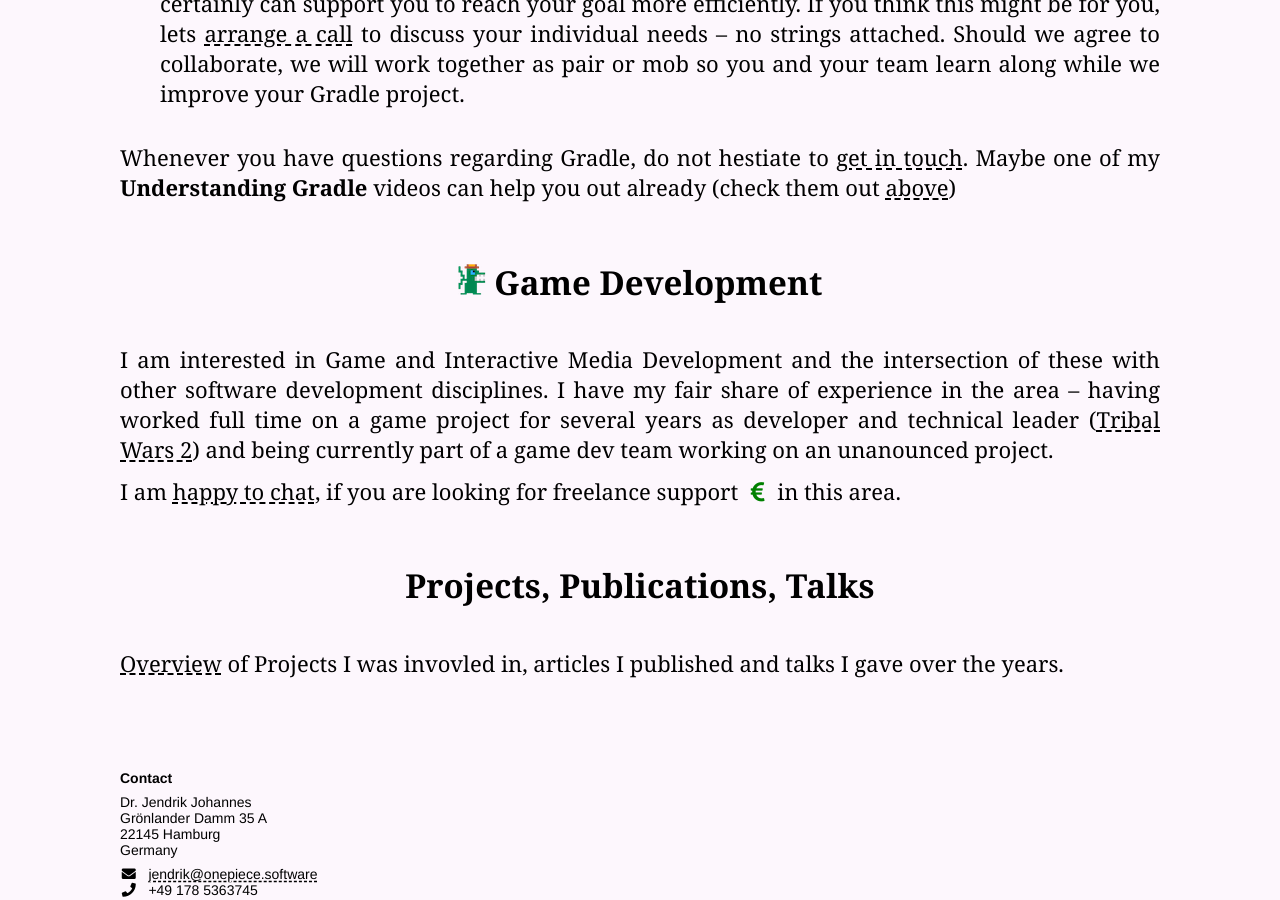
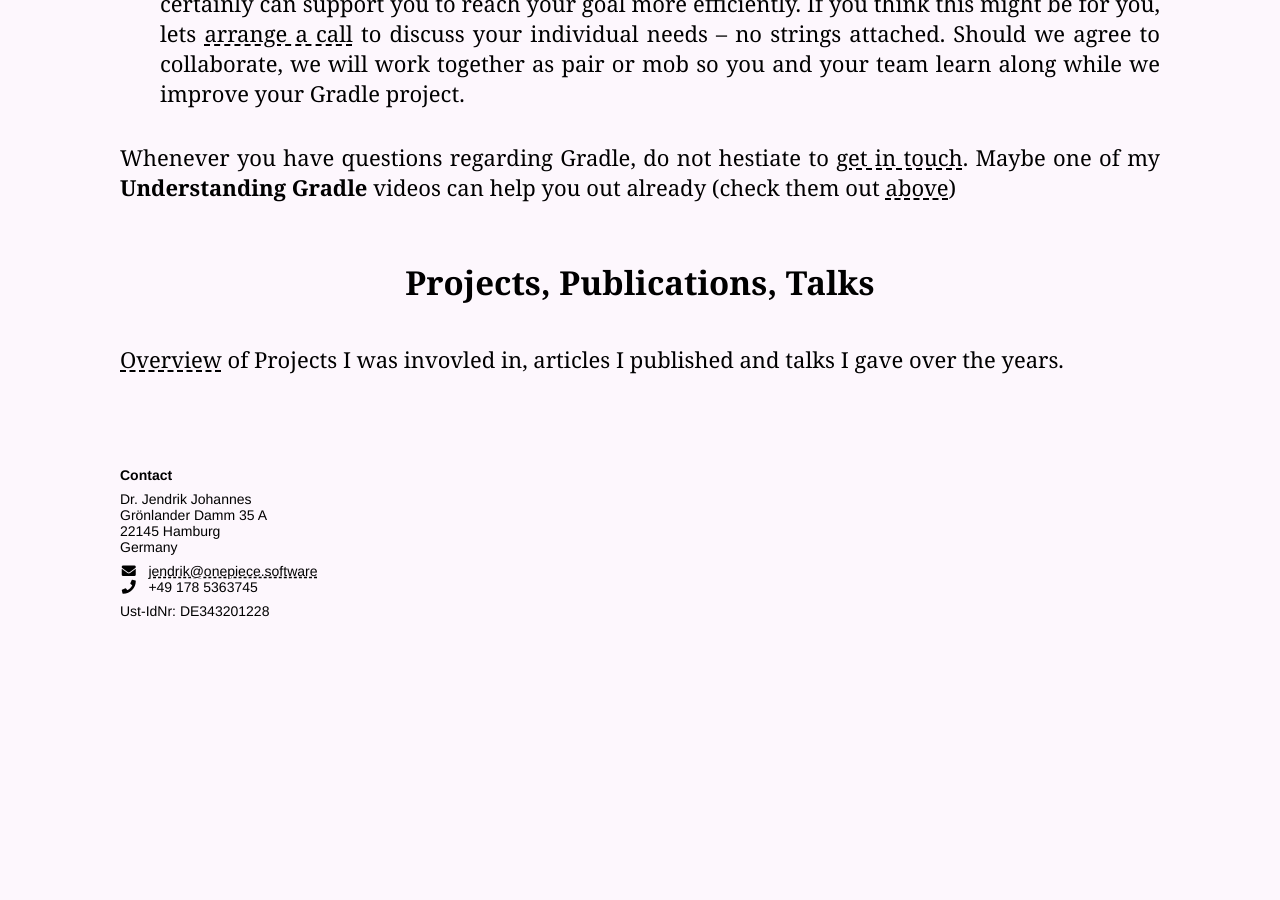
Before and after one commit to OnepieceSoftware/onepiecesoftware.github.io, a Jekyll site: the page index.html, which Jekyll copies as it is, in a window 1280 px wide and 900 px high, scrolled down 1602 px. Built offline with Jekyll 4.4.1, drawn with Linux system fonts in a browser that asks for light colours; after the commit the page ends 2305 px from its top, so only the background shows below that.

Commit message:
Focus on Gradle on main site

```diff
--- a/index.html
+++ b/index.html
@@ -216,7 +216,7 @@
 </div>
 
 <a id="gradle-build-tool"></a>
-<h2><img src="img/gradle-icon.png">The Gradle Build Tool</h2>
+<h2><img src="img/gradle-icon.png"> The Gradle Build Tool</h2>
 
 <div class="justify">
     One of the technologies I am most versed in is the <a href="https://github.com/gradle/gradle" target="_blank">Gradle Build Tool</a>
@@ -256,22 +256,6 @@
 </div>
 
 
-
-<h2><img src="img/game-icon.png"/> Game Development</h2>
-
-<div class="justify">
-    I am interested in Game and Interactive Media Development and the intersection of these with other software development disciplines.
-    I have my fair share of experience in the area – having worked full time on a game project for several years as developer and technical leader
-    (<a href="https://en.tribalwars2.com/" target="_blank">Tribal Wars 2</a>)
-    and being currently part of a game dev team working on an unanounced project.
-</div>
-
-<div class="justify">
-    I am <a href="mailto:jendrik@onepiece.software" title="mail">happy to chat</a>,
-    if you are looking for freelance support <i style="color: green" class="fas fa-euro-sign fa-fw"></i>
-    in this area.
-</div>
-
 <h2>Projects, Publications, Talks</h2>
 
 <div class="justify">
```
Also changed, not shown: img/game-icon.png (deleted).
